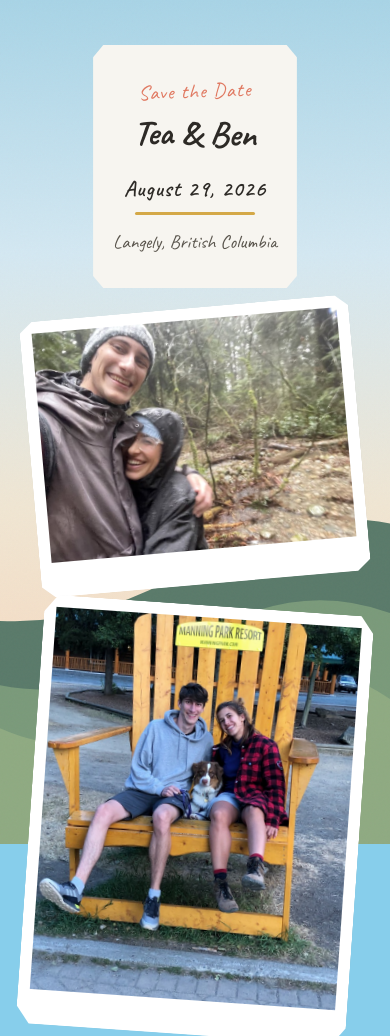
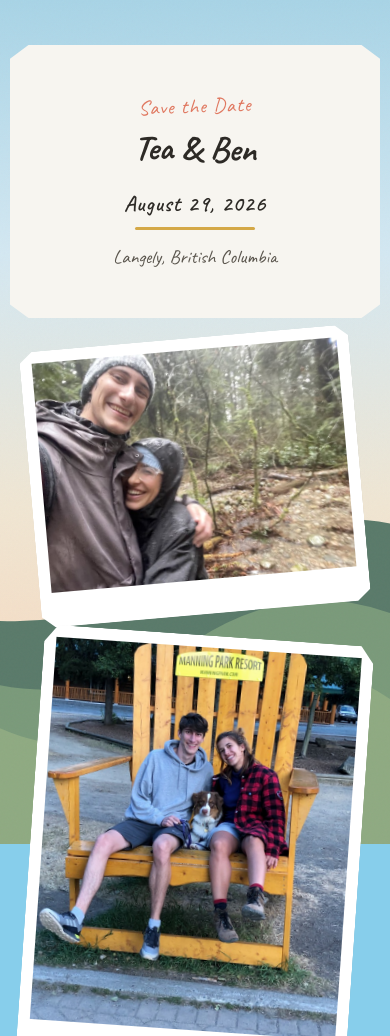
Before and after one commit to benled1/wedding-software, a plain HTML site: page index.html in a window 390 px wide. Shown: the top 1036 px of the page. Drawn offline with nearby package versions, Linux system fonts and the light colour scheme.

Commit message:
make card bigger

```diff
--- a/css/styles.css
+++ b/css/styles.css
@@ -516,8 +516,11 @@ body {
 
     .text-card {
         order: -1;
-        margin: 0 15px;
-        padding: 35px 25px;
+        margin: 0 10px;
+        padding: 45px 30px;
+        max-width: 100%;
+        width: 100%;
+        box-sizing: border-box;
     }
 
     .couple-names {
@@ -549,7 +552,7 @@ body {
     }
 
     .text-card {
-        padding: 30px 20px;
+        padding: 45px 25px;
     }
 
     .save-the-date-label {
```
